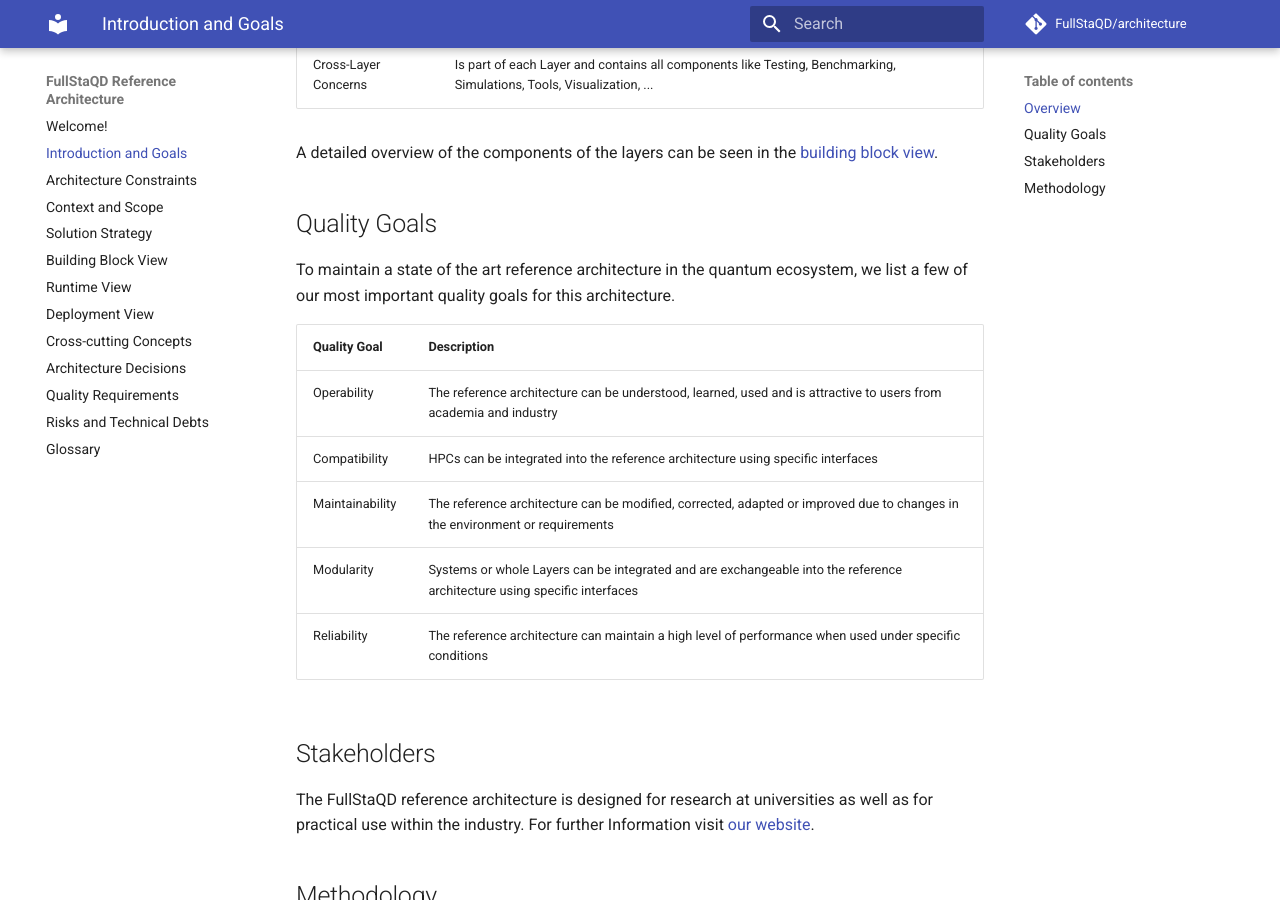
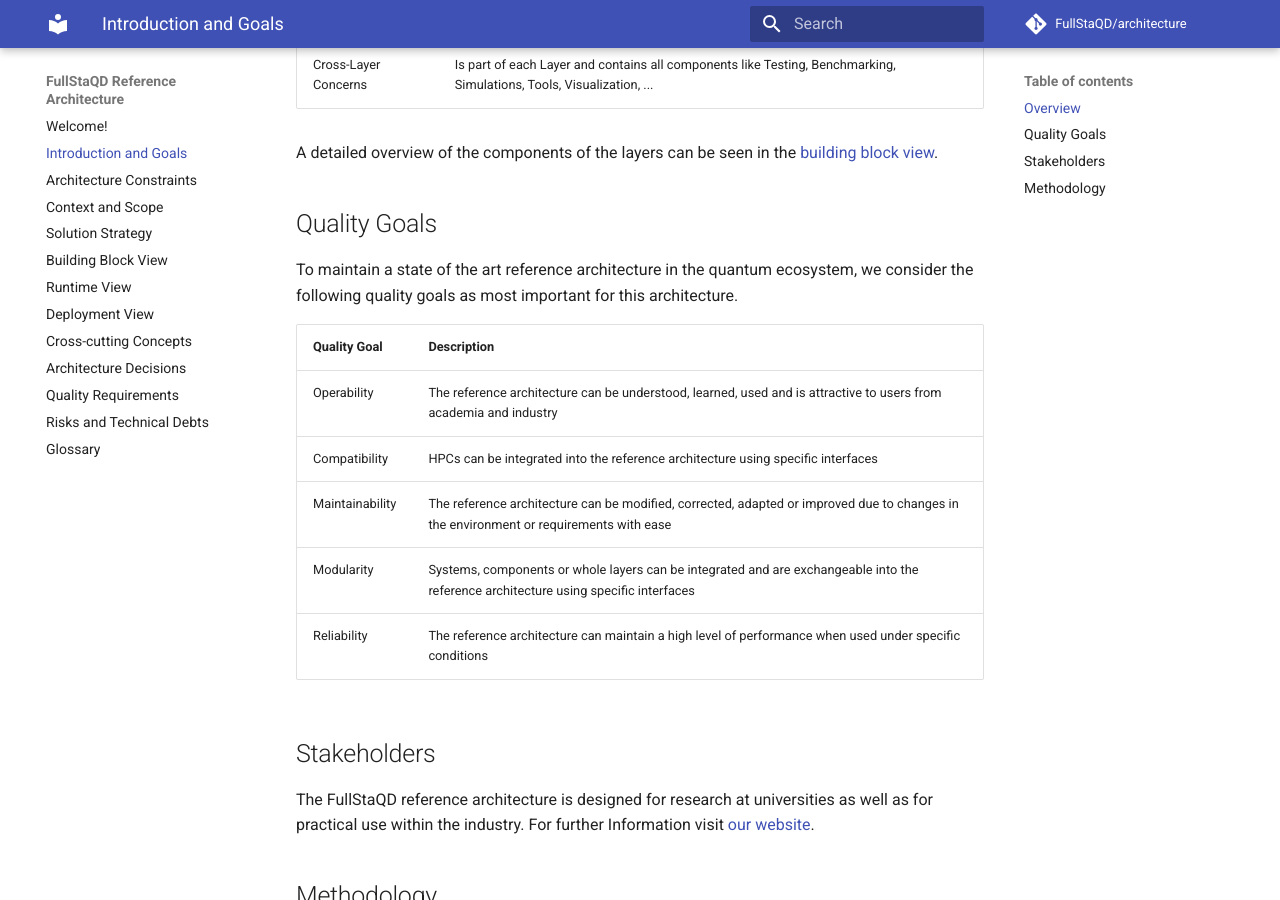
Before and after one commit to FullStaQD/architecture, an MkDocs documentation site: the page built from docs/01_introduction_and_goals.md, in a window 1280 px wide and 900 px high, scrolled down 1403 px. Built offline with MkDocs 1.6.1 and Material for MkDocs 9.7.7, drawn with Linux system fonts in a browser that asks for light colours; comment, search, counter and statistics services are not loaded.

Commit message:
Update 01_introduction_and_goals.md
Signed-off-by: RinorKIT <tc4656@kit.edu>

```diff
--- a/docs/01_introduction_and_goals.md
+++ b/docs/01_introduction_and_goals.md
@@ -24,14 +24,14 @@
 
 
 ## Quality Goals {#_quality_goals}
-To maintain a state of the art reference architecture in the quantum ecosystem, we list a few of our most important quality goals for this architecture.
+To maintain a state of the art reference architecture in the quantum ecosystem, we consider the following quality goals as most important for this architecture.
 
 | Quality Goal  | Description |
 | ------------- | ------------- |
 | Operability  | The reference architecture can be understood, learned, used and is attractive to users from academia and industry  |
 | Compatibility  | HPCs can be integrated into the reference architecture using specific interfaces  |
-| Maintainability  | The reference architecture can be modified, corrected, adapted or improved due to changes in the environment or requirements  |
-| Modularity  | Systems or whole Layers can be integrated and are exchangeable into the reference architecture using specific interfaces  |
+| Maintainability  | The reference architecture can be modified, corrected, adapted or improved due to changes in the environment or requirements with ease |
+| Modularity  | Systems, components or whole layers can be integrated and are exchangeable into the reference architecture using specific interfaces  |
 | Reliability  | The reference architecture can maintain a high level of performance  when used under specific conditions  |
 
 ## Stakeholders {#_stakeholders}
```
